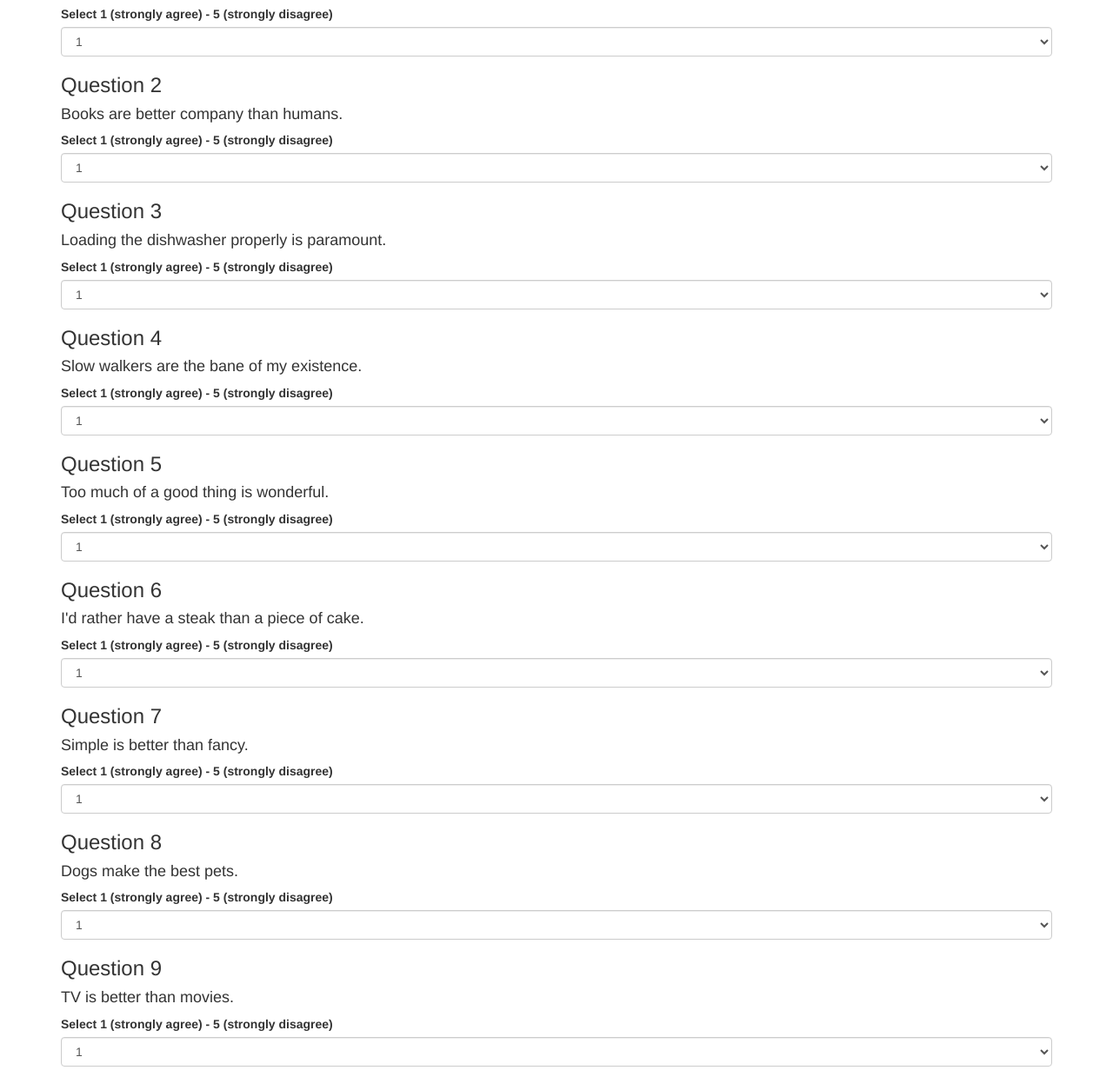
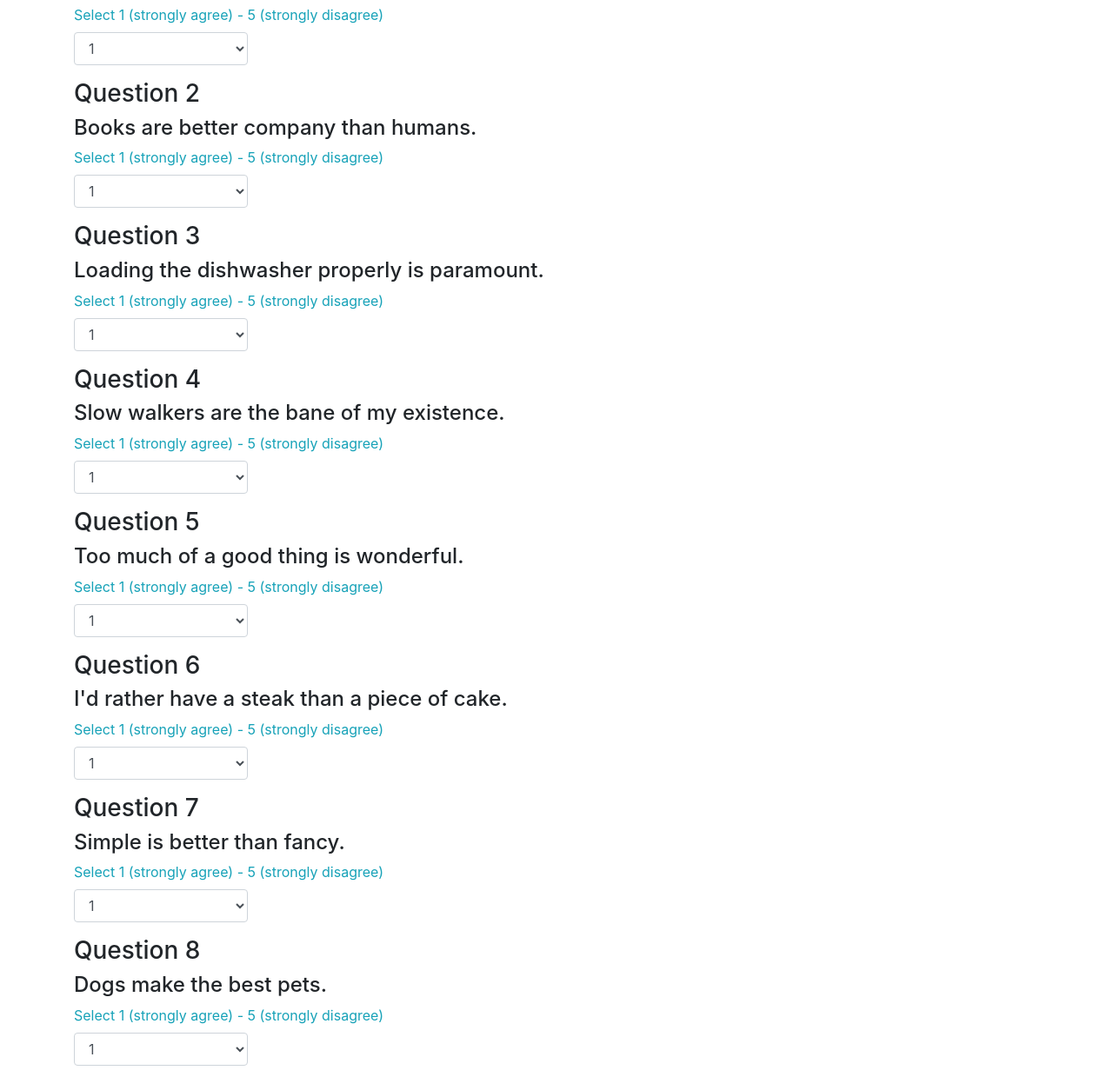
Before and after one commit to hornsten/FriendFinder, a website: page app/public/survey.html in a window 1280 px wide. Shown: the part 369-1608 px from the top of the page at 87% size. Drawn offline with nearby package versions, Linux system fonts and the light colour scheme.

Commit message:
Add bootswatch theme, modify friends api

```diff
--- a/app/public/home.html
+++ b/app/public/home.html
@@ -5,13 +5,13 @@
   <meta charset="UTF-8">
   <title>Friend Finder</title>
   <!-- Latest compiled and minified CSS -->
-  <link rel="stylesheet" href="https://maxcdn.bootstrapcdn.com/bootstrap/3.3.6/css/bootstrap.min.css" integrity="sha384-1q8mTJOASx8j1Au+a5WDVnPi2lkFfwwEAa8hDDdjZlpLegxhjVME1fgjWPGmkzs7" crossorigin="anonymous">
+  <link href="https://maxcdn.bootstrapcdn.com/bootswatch/3.3.7/flatly/bootstrap.min.css" rel="stylesheet" integrity="sha384-+ENW/yibaokMnme+vBLnHMphUYxHs34h9lpdbSLuAwGkOKFRl4C34WkjazBtb7eT" crossorigin="anonymous">
 </head>
 
 <body>
   <div class="container">
     <div class="jumbotron">
-      <h1><span class="glyphicon glyphicon-heart"></span> Friend Finder</h1>
+      <h1><span class="glyphicon glyphicon-heart text-danger"></span> Friend Finder</h1>
       <hr>
       <h2>Answer a few basic questions.</h2>
       <h2>Then find the friend with the greatest compatibility!</h2>
--- a/app/public/survey.html
+++ b/app/public/survey.html
@@ -2,7 +2,7 @@
   <meta charset="UTF-8">
   <title>FriendFinder</title>
   <!-- Latest compiled and minified CSS & JS -->
-  <link rel="stylesheet" href="https://maxcdn.bootstrapcdn.com/bootstrap/3.3.6/css/bootstrap.min.css" integrity="sha384-1q8mTJOASx8j1Au+a5WDVnPi2lkFfwwEAa8hDDdjZlpLegxhjVME1fgjWPGmkzs7" crossorigin="anonymous">
+  <link href="https://maxcdn.bootstrapcdn.com/bootswatch/3.3.7/flatly/bootstrap.min.css" rel="stylesheet" integrity="sha384-+ENW/yibaokMnme+vBLnHMphUYxHs34h9lpdbSLuAwGkOKFRl4C34WkjazBtb7eT" crossorigin="anonymous">
   <script src="https://code.jquery.com/jquery.js"></script>
   <script src="https://maxcdn.bootstrapcdn.com/bootstrap/3.3.6/js/bootstrap.min.js" integrity="sha384-0mSbJDEHialfmuBBQP6A4Qrprq5OVfW37PRR3j5ELqxss1yVqOtnepnHVP9aJ7xS" crossorigin="anonymous"></script>
   <!-- Font Awesome Glyphicons -->
@@ -24,8 +24,8 @@
     <h4>The more the merrier!</h4>
     <form>
       <div class="form-group">
-        <label for="q1">Select 1 (strongly agree) - 5 (strongly disagree)</label>
-        <select class="form-control" id="q1">
+        <label for="q1" class="text-info">Select 1 (strongly agree) - 5 (strongly disagree)</label>
+        <select class="form-control" id="q1" style="width:200px">
           <option>1</option>
           <option>2</option>
           <option>3</option>
@@ -38,8 +38,8 @@
     <h4>Books are better company than humans.</h4>
     <form>
       <div class="form-group">
-        <label for="q2">Select 1 (strongly agree) - 5 (strongly disagree)</label>
-        <select class="form-control" id="q2">
+        <label for="q2" class="text-info">Select 1 (strongly agree) - 5 (strongly disagree)</label>
+        <select class="form-control" id="q2" style="width:200px">
           <option>1</option>
           <option>2</option>
           <option>3</option>
@@ -52,8 +52,8 @@
     <h4>Loading the dishwasher properly is paramount.</h4>
     <form>
       <div class="form-group">
-        <label for="q3">Select 1 (strongly agree) - 5 (strongly disagree)</label>
-        <select class="form-control" id="q3">
+        <label for="q3" class="text-info">Select 1 (strongly agree) - 5 (strongly disagree)</label>
+        <select class="form-control" id="q3" style="width:200px">
           <option>1</option>
           <option>2</option>
           <option>3</option>
@@ -66,8 +66,8 @@
     <h4>Slow walkers are the bane of my existence.</h4>
     <form>
       <div class="form-group">
-        <label for="q4">Select 1 (strongly agree) - 5 (strongly disagree)</label>
-        <select class="form-control" id="q4">
+        <label for="q4" class="text-info">Select 1 (strongly agree) - 5 (strongly disagree)</label>
+        <select class="form-control" id="q4" style="width:200px">
           <option>1</option>
           <option>2</option>
           <option>3</option>
@@ -80,8 +80,8 @@
     <h4>Too much of a good thing is wonderful.</h4>
     <form>
       <div class="form-group">
-        <label for="q5">Select 1 (strongly agree) - 5 (strongly disagree)</label>
-        <select class="form-control" id="q5">
+        <label for="q5" class="text-info">Select 1 (strongly agree) - 5 (strongly disagree)</label>
+        <select class="form-control" id="q5" style="width:200px">
           <option>1</option>
           <option>2</option>
           <option>3</option>
@@ -94,8 +94,8 @@
     <h4>I'd rather have a steak than a piece of cake.</h4>
     <form>
       <div class="form-group">
-        <label for="q6">Select 1 (strongly agree) - 5 (strongly disagree)</label>
-        <select class="form-control" id="q6">
+        <label for="q6" class="text-info">Select 1 (strongly agree) - 5 (strongly disagree)</label>
+        <select class="form-control" id="q6" style="width:200px">
           <option>1</option>
           <option>2</option>
           <option>3</option>
@@ -108,8 +108,8 @@
     <h4>Simple is better than fancy.</h4>
     <form>
       <div class="form-group">
-        <label for="q7">Select 1 (strongly agree) - 5 (strongly disagree)</label>
-        <select class="form-control" id="q7">
+        <label for="q7" class="text-info">Select 1 (strongly agree) - 5 (strongly disagree)</label>
+        <select class="form-control" id="q7" style="width:200px">
           <option>1</option>
           <option>2</option>
           <option>3</option>
@@ -122,8 +122,8 @@
     <h4>Dogs make the best pets.</h4>
     <form>
       <div class="form-group">
-        <label for="q8">Select 1 (strongly agree) - 5 (strongly disagree)</label>
-        <select class="form-control" id="q8">
+        <label for="q8" class="text-info">Select 1 (strongly agree) - 5 (strongly disagree)</label>
+        <select class="form-control" id="q8" style="width:200px">
           <option>1</option>
           <option>2</option>
           <option>3</option>
@@ -136,8 +136,8 @@
     <h4>TV is better than movies.</h4>
     <form>
       <div class="form-group">
-        <label for="q9">Select 1 (strongly agree) - 5 (strongly disagree)</label>
-        <select class="form-control" id="q9">
+        <label for="q9" class="text-info">Select 1 (strongly agree) - 5 (strongly disagree)</label>
+        <select class="form-control" id="q9" style="width:200px">
           <option>1</option>
           <option>2</option>
           <option>3</option>
@@ -150,8 +150,8 @@
     <h4>Nuts ruin a perfectly good brownie.</h4>
     <form>
       <div class="form-group">
-        <label for="q10">Select 1 (strongly agree) - 5 (strongly disagree)</label>
-        <select class="form-control" id="q10">
+        <label for="q10" class="text-info">Select 1 (strongly agree) - 5 (strongly disagree)</label>
+        <select class="form-control" id="q10" style="width:200px">
           <option>1</option>
           <option>2</option>
           <option>3</option>
@@ -163,6 +163,11 @@
     <button type="submit" class="btn btn-primary btn-lg btn-block" id="submit"><i class="fa fa-check-circle" aria-hidden="true"></i> Submit
     </button>
   </div>
+  <footer class="footer">
+    <div class="container">
+      <p><a href="/api/friends">API Friends List</a> | <a href="https://github.com/hornsten/FriendFinder">Github Repo</a></p>
+    </div>
+  </footer>
   <!-- Modal -->
   <div class="modal fade" id="myModal" tabindex="-1" role="dialog" aria-labelledby="myModalLabel">
     <div class="modal-dialog" role="document">
@@ -195,7 +200,7 @@ $('#submit').on('click', function() {
 
     $('#myModal').modal('show');
     $('#myModalLabel').html('<h4>' + data.name + ' is your best match.');
-    $('.modal-body').append('<img src="' + data.photo + '" alt="Best Match" style="width:300px;height:250px;">');
+    $('.modal-body').html('<img src="' + data.photo + '" alt="Best Match" style="width:300px;height:250px;">');
 
   })
   $('.form-control').val('');
```
Also changed, not shown: app/data/friends.js (+19 -19 lines).
